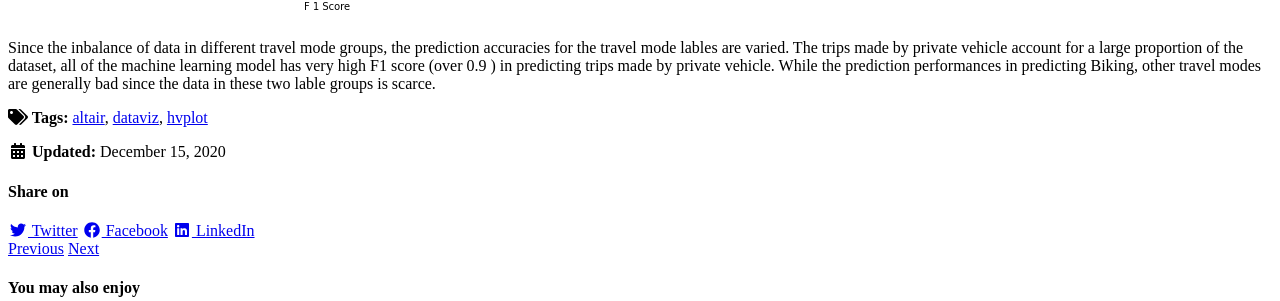
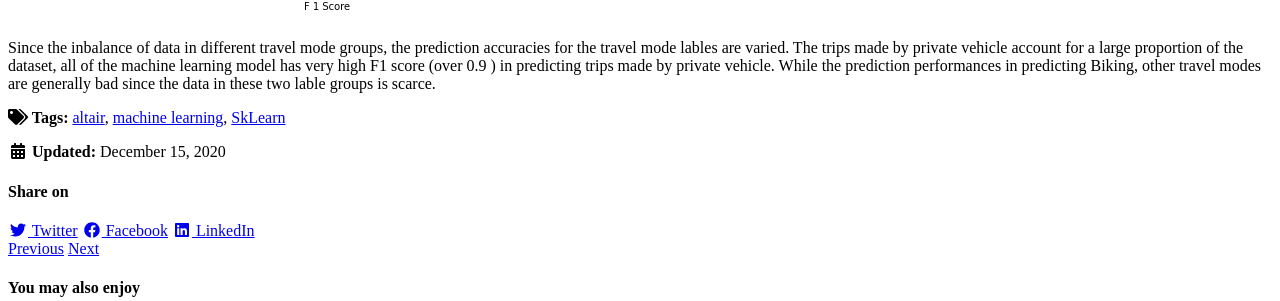
Before and after one commit to hqiao97/travelmode, a Jekyll site: the page built from _posts/2020-12-15-machine-learning.md, in a window 1280 px wide and 900 px high, scrolled down 3538 px. Shown: the part 151-452 px from the top of the window. Built offline with Jekyll 4.4.1, drawn with Linux system fonts in a browser that asks for light colours; cached includes are drawn as plain includes; nearby versions of some CDN libraries.

Commit message:
Update 2020-12-15-machine-learning.md

```diff
--- a/_posts/2020-12-15-machine-learning.md
+++ b/_posts/2020-12-15-machine-learning.md
@@ -2,7 +2,7 @@
 title: "SkLearn: Machine Learning Methods for Travel Mode Prediction"
 date: 2020-12-15
 published: true
-tags: [dataviz, altair, hvplot]
+tags: [machine learning, SkLearn, altair]
 excerpt: "Comparing 4 machine learning methods for predicting mode choice."
 altair-loader:
   altair-chart-1: "charts/ml_f1_score.json"
```
